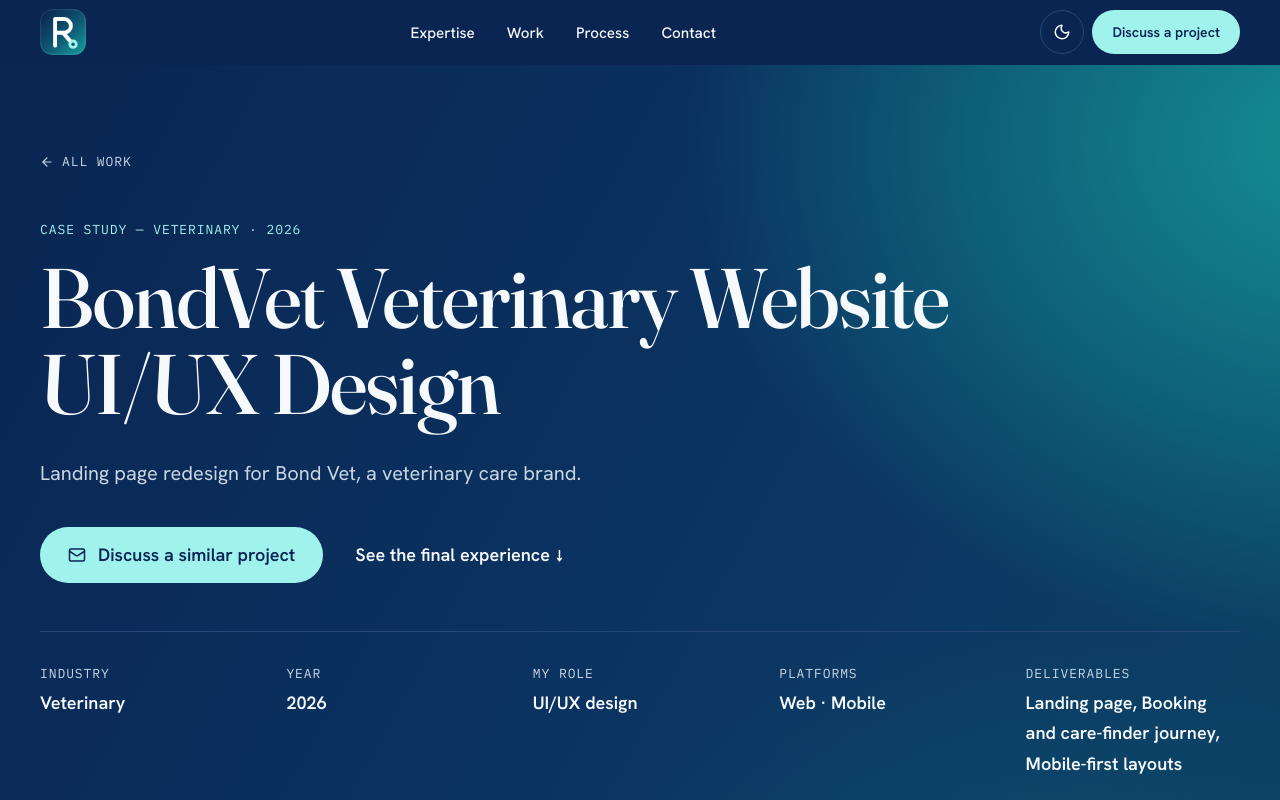
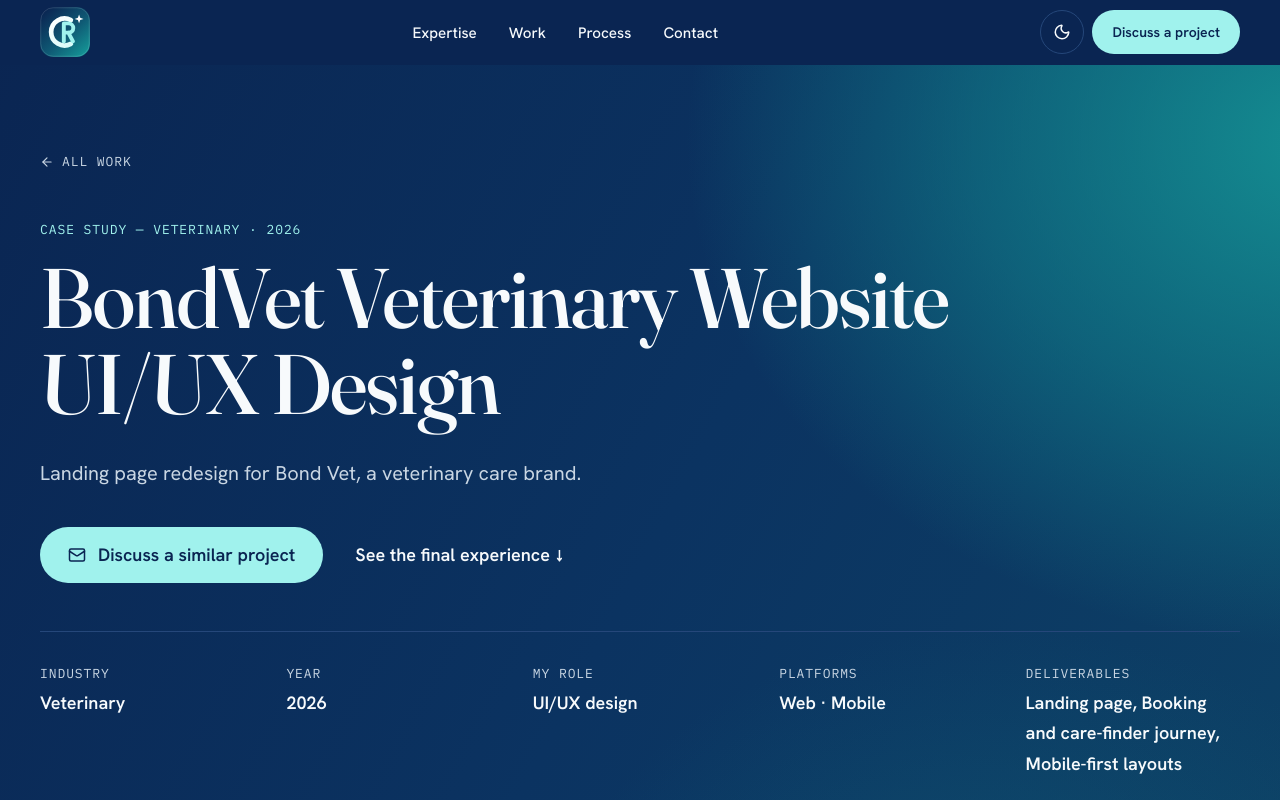
Before and after one commit to Ruqyya/my_portfolio, a React (Vite) app: page /work/bondvet-veterinary-website-ui-ux-design in a window 1280 px wide. Shown: the top 800 px of the page. Built offline with nearby package versions, Linux system fonts and the light colour scheme.

Commit message:
CR monogram logo (logo only), name restored to Creative Ruqyya

```diff
--- a/scripts/fetch-behance.mjs
+++ b/scripts/fetch-behance.mjs
@@ -92,7 +92,7 @@
     title: project.name,
     industry,
     year: publishedYear,
-    summary: `${project.name} — a ${industry.toLowerCase()} UI/UX project by Ruqyya Studio.`,
+    summary: `${project.name} — a ${industry.toLowerCase()} UI/UX project by Creative Ruqyya.`,
     coverImage: pickCover(project.covers),
     behanceUrl: project.url,
     color: project.colors ? rgbToHex(project.colors) : "#2563EB",
--- a/scripts/postbuild.mjs
+++ b/scripts/postbuild.mjs
@@ -22,8 +22,8 @@
 
 let written = 0;
 for (const p of projects) {
-  const title = `${p.title} · Ruqyya Studio`;
-  const desc = `${p.title}: a ${p.industry.toLowerCase()} case study by Ruqyya Studio, Senior Product Designer for healthcare and SaaS.`;
+  const title = `${p.title} · Creative Ruqyya`;
+  const desc = `${p.title}: a ${p.industry.toLowerCase()} case study by Creative Ruqyya, Senior Product Designer for healthcare and SaaS.`;
   const url = `${SITE}/work/${p.slug}`;
   let html = template.replace(/<title>[^<]*<\/title>/, `<title>${esc(title)}</title>`);
   html = setMeta(html, "name", "description", desc);
--- a/src/components/layout/Footer.tsx
+++ b/src/components/layout/Footer.tsx
@@ -5,7 +5,7 @@
     <footer className="surface-deep surface-deep-flat relative z-10 border-t border-line">
       <div className="mx-auto flex max-w-[88rem] flex-col gap-4 px-5 py-10 text-base text-ink-2 md:flex-row md:items-center md:justify-between md:px-10">
         <p>
-          <span className="inline-flex items-center gap-3 align-middle"><LogoMark size={34} /><span className="sr-only">Ruqyya Studio</span><span>Senior Product Designer · Lahore, working worldwide</span></span>
+          <span className="inline-flex items-center gap-3 align-middle"><LogoMark size={34} /><span className="sr-only">Creative Ruqyya</span><span>Senior Product Designer · Lahore, working worldwide</span></span>
         </p>
         <ul className="flex flex-wrap gap-x-6 gap-y-2">
           <li><a className="link-draw py-1" href="https://www.linkedin.com/in/ghulamruqyya/" target="_blank" rel="noreferrer">LinkedIn</a></li>
--- a/src/components/ui/Logo.tsx
+++ b/src/components/ui/Logo.tsx
@@ -1,7 +1,7 @@
 import { useId } from "react";
 
-// The mark: an "R" drawn like a stethoscope. The bowl is the loop, the leg is the tube, and the foot is the chest piece.
-// Healthcare in the letter itself, on the site gradient. Pure SVG, so it scales and recolours without files.
+// The mark: "CR" for Creative Ruqyya. A bold C ring cradles the R, and a small spark sits in the C's opening ("creative").
+// Pure SVG on the site gradient, so it scales and recolours without files.
 export function LogoMark({ size = 40, className = "" }: { size?: number; className?: string }) {
   const id = useId();
   return (
@@ -12,23 +12,26 @@
           <stop offset="0.55" stopColor="#0f5974" />
           <stop offset="1" stopColor="#159797" />
         </linearGradient>
+        <linearGradient id={`${id}-c`} x1="14" y1="14" x2="44" y2="50" gradientUnits="userSpaceOnUse">
+          <stop offset="0" stopColor="#ffffff" />
+          <stop offset="1" stopColor="#d6fbf8" />
+        </linearGradient>
       </defs>
       <rect width="64" height="64" rx="17" fill={`url(#${id}-g)`} />
       <rect x="1" y="1" width="62" height="62" rx="16" fill="none" stroke="#ffffff" strokeOpacity="0.16" />
-      <path d="M21 51V14h12.5a9.5 9.5 0 0 1 0 19H21" fill="none" stroke="#ffffff" strokeWidth="5.4" strokeLinecap="round" strokeLinejoin="round" />
-      <path d="M32 33l9.5 11" fill="none" stroke="#ffffff" strokeWidth="5.4" strokeLinecap="round" />
-      <circle cx="46" cy="49" r="6.4" fill="#a0f2ed" />
-      <circle cx="46" cy="49" r="2.4" fill="#0f5974" />
+      <path d="M39.5 16.8A17.2 17.2 0 1 0 39.5 47.2" fill="none" stroke={`url(#${id}-c)`} strokeWidth="6" strokeLinecap="round" />
+      <path d="M30.5 44V21h6.2a5.9 5.9 0 0 1 0 11.8h-6.2M36.3 32.8 42.2 44" fill="none" stroke="#a0f2ed" strokeWidth="5" strokeLinecap="round" strokeLinejoin="round" />
+      <path d="M50 9.5l1.5 4.2 4.2 1.5-4.2 1.5L50 20.9l-1.5-4.2-4.2-1.5 4.2-1.5z" fill="#ffffff" />
     </svg>
   );
 }
 
-// Logo only, no written name. The accessible name is still "Ruqyya Studio" for screen readers.
+// Logo only, no written name. The accessible name is still "Creative Ruqyya" for screen readers.
 export default function Logo({ compact = false }: { compact?: boolean }) {
   return (
     <span className="inline-flex items-center">
-      <LogoMark size={compact ? 46 : 54} />
-      <span className="sr-only">Ruqyya Studio, home</span>
+      <LogoMark size={compact ? 50 : 58} />
+      <span className="sr-only">Creative Ruqyya, home</span>
     </span>
   );
 }
--- a/src/data/behance-projects.json
+++ b/src/data/behance-projects.json
@@ -8,7 +8,7 @@
       "title": "BondVet Veterinary Website UI/UX Design",
       "industry": "Veterinary",
       "year": "2026",
-      "summary": "BondVet Veterinary Website UI/UX Design — a veterinary UI/UX project by Ruqyya Studio.",
+      "summary": "BondVet Veterinary Website UI/UX Design — a veterinary UI/UX project by Creative Ruqyya.",
       "coverImage": "https://mir-s3-cdn-cf.behance.net/projects/max_808/ae447e250980791.Y3JvcCwxMTIyLDg3NywwLDEzOA.png",
       "behanceUrl": "https://www.behance.net/gallery/250980791/BondVet-Veterinary-Website-UIUX-Design",
       "color": "#0EA5E9",
@@ -26,7 +26,7 @@
       "title": "Coffee Mobile App UI/UX Case Study",
       "industry": "Mobile App",
       "year": "2026",
-      "summary": "Coffee Mobile App UI/UX Case Study — a mobile app UI/UX project by Ruqyya Studio.",
+      "summary": "Coffee Mobile App UI/UX Case Study — a mobile app UI/UX project by Creative Ruqyya.",
       "coverImage": "https://mir-s3-cdn-cf.behance.net/projects/max_808/5a88d2135941433.Y3JvcCwxNDAwLDEwOTUsMCww.jpg",
       "behanceUrl": "https://www.behance.net/gallery/135941433/Coffee-Mobile-App-UIUX-Case-Study",
       "color": "#0EA5E9",
@@ -45,7 +45,7 @@
       "title": "Goddard Veterinary Website Redesign",
       "industry": "Veterinary",
       "year": "2026",
-      "summary": "Goddard Veterinary Website Redesign — a veterinary UI/UX project by Ruqyya Studio.",
+      "summary": "Goddard Veterinary Website Redesign — a veterinary UI/UX project by Creative Ruqyya.",
       "coverImage": "https://mir-s3-cdn-cf.behance.net/projects/max_808/fc3db4250980649.Y3JvcCwxMTIyLDg3NywwLDc0.png",
       "behanceUrl": "https://www.behance.net/gallery/250980649/Goddard-Veterinary-Website-Redesign",
       "color": "#0EA5E9",
@@ -63,7 +63,7 @@
       "title": "Lumina Dental Website UI/UX Design",
       "industry": "Dental",
       "year": "2026",
-      "summary": "Lumina Dental Website UI/UX Design — a dental UI/UX project by Ruqyya Studio.",
+      "summary": "Lumina Dental Website UI/UX Design — a dental UI/UX project by Creative Ruqyya.",
       "coverImage": "https://mir-s3-cdn-cf.behance.net/projects/max_808/c6a457250779261.Y3JvcCwxMTIyLDg3NywwLDExNg.png",
       "behanceUrl": "https://www.behance.net/gallery/250779261/Lumina-Dental-Website-UIUX-Design",
       "color": "#fbfaf6",
@@ -81,7 +81,7 @@
       "title": "Marham.pk Healthcare Platform Redesign",
       "industry": "SaaS",
       "year": "2026",
-      "summary": "Marham.pk Healthcare Platform Redesign — a saas UI/UX project by Ruqyya Studio.",
+      "summary": "Marham.pk Healthcare Platform Redesign — a saas UI/UX project by Creative Ruqyya.",
       "coverImage": "https://mir-s3-cdn-cf.behance.net/projects/max_808/445908250711451.Y3JvcCwxMTIyLDg3NywwLDA.png",
       "behanceUrl": "https://www.behance.net/gallery/250711451/Marhampk-Healthcare-Platform-Redesign",
       "color": "#0EA5E9",
@@ -99,7 +99,7 @@
       "title": "Medical & Clinic- Landing Page",
       "industry": "Healthcare",
       "year": "2026",
-      "summary": "Medical & Clinic- Landing Page — a healthcare UI/UX project by Ruqyya Studio.",
+      "summary": "Medical & Clinic- Landing Page — a healthcare UI/UX project by Creative Ruqyya.",
       "coverImage": "https://mir-s3-cdn-cf.behance.net/projects/max_808/e0cfe2187266103.Y3JvcCw5MjgsNzI2LDI0OCww.png",
       "behanceUrl": "https://www.behance.net/gallery/187266103/Medical-Clinic-Landing-Page",
       "color": "#0EA5E9",
@@ -116,7 +116,7 @@
       "title": "Mint Dental Clinic Website Redesign",
       "industry": "Dental",
       "year": "2026",
-      "summary": "Mint Dental Clinic Website Redesign — a dental UI/UX project by Ruqyya Studio.",
+      "summary": "Mint Dental Clinic Website Redesign — a dental UI/UX project by Creative Ruqyya.",
       "coverImage": "https://mir-s3-cdn-cf.behance.net/projects/max_808/63d243250976631.Y3JvcCwxMTIyLDg3NywwLDE3Mg.png",
       "behanceUrl": "https://www.behance.net/gallery/250976631/Mint-Dental-Clinic-Website-Redesign",
       "color": "#0EA5E9",
@@ -135,7 +135,7 @@
       "title": "Oladoc Healthcare App UI/UX Design",
       "industry": "Mobile App",
       "year": "2026",
-      "summary": "Oladoc Healthcare App UI/UX Design — a mobile app UI/UX project by Ruqyya Studio.",
+      "summary": "Oladoc Healthcare App UI/UX Design — a mobile app UI/UX project by Creative Ruqyya.",
       "coverImage": "https://mir-s3-cdn-cf.behance.net/projects/max_808/2c6986250981107.Y3JvcCwxMTIyLDg3NywwLDI3.png",
       "behanceUrl": "https://www.behance.net/gallery/250981107/Oladoc-Healthcare-App-UIUX-Design",
       "color": "#0EA5E9",
@@ -154,7 +154,7 @@
       "title": "QR Code Scanner App",
       "industry": "Mobile App",
       "year": "2026",
-      "summary": "QR Code Scanner App — a mobile app UI/UX project by Ruqyya Studio.",
+      "summary": "QR Code Scanner App — a mobile app UI/UX project by Creative Ruqyya.",
       "coverImage": "https://mir-s3-cdn-cf.behance.net/projects/max_808/f43d0c200634421.Y3JvcCwxMjI3LDk2MCwxMjQsMA.png",
       "behanceUrl": "https://www.behance.net/gallery/200634421/QR-Code-Scanner-App",
       "color": "#0EA5E9",
@@ -171,7 +171,7 @@
       "title": "Sehat Kahani Telemedicine UI/UX Design",
       "industry": "Healthcare",
       "year": "2026",
-      "summary": "Sehat Kahani Telemedicine UI/UX Design — a healthcare UI/UX project by Ruqyya Studio.",
+      "summary": "Sehat Kahani Telemedicine UI/UX Design — a healthcare UI/UX project by Creative Ruqyya.",
       "coverImage": "https://mir-s3-cdn-cf.behance.net/projects/max_808/0d9fac250976877.Y3JvcCwxMTIyLDg3NywwLDEzMw.png",
       "behanceUrl": "https://www.behance.net/gallery/250976877/Sehat-Kahani-Telemedicine-UIUX-Design",
       "color": "#f9fcf3",
@@ -188,7 +188,7 @@
       "title": "Shumaila’s London Clinic Website Redesign",
       "industry": "Healthcare",
       "year": "2026",
-      "summary": "Shumaila’s London Clinic Website Redesign — a healthcare UI/UX project by Ruqyya Studio.",
+      "summary": "Shumaila’s London Clinic Website Redesign — a healthcare UI/UX project by Creative Ruqyya.",
       "coverImage": "https://mir-s3-cdn-cf.behance.net/projects/max_808/decb99250776423.Y3JvcCwxMTIyLDg3NywwLDA.png",
       "behanceUrl": "https://www.behance.net/gallery/250776423/Shumailas-London-Clinic-Website-Redesign",
       "color": "#f6f8f8",
@@ -206,7 +206,7 @@
       "title": "Stock Trading Website Design",
       "industry": "Fintech",
       "year": "2026",
-      "summary": "Stock Trading Website Design — a fintech UI/UX project by Ruqyya Studio.",
+      "summary": "Stock Trading Website Design — a fintech UI/UX project by Creative Ruqyya.",
       "coverImage": "https://mir-s3-cdn-cf.behance.net/projects/max_808/ec19d2248940069.Y3JvcCwxOTA0LDE0OTAsMzExLDA.png",
       "behanceUrl": "https://www.behance.net/gallery/248940069/Stock-Trading-Website-Design",
       "color": "#08070a",
@@ -223,7 +223,7 @@
       "title": "Telemedicine Healthcare App Case Study",
       "industry": "Mobile App",
       "year": "2026",
-      "summary": "Telemedicine Healthcare App Case Study — a mobile app UI/UX project by Ruqyya Studio.",
+      "summary": "Telemedicine Healthcare App Case Study — a mobile app UI/UX project by Creative Ruqyya.",
       "coverImage": "https://mir-s3-cdn-cf.behance.net/projects/max_808/64c693250509473.Y3JvcCwxMzA5LDEwMjQsMTEzLDA.png",
       "behanceUrl": "https://www.behance.net/gallery/250509473/Telemedicine-Healthcare-App-Case-Study",
       "color": "#f9fafd",
@@ -242,7 +242,7 @@
       "title": "Victoria Road Dental Website Redesign",
       "industry": "Dental",
       "year": "2026",
-      "summary": "Victoria Road Dental Website Redesign — a dental UI/UX project by Ruqyya Studio.",
+      "summary": "Victoria Road Dental Website Redesign — a dental UI/UX project by Creative Ruqyya.",
       "coverImage": "https://mir-s3-cdn-cf.behance.net/projects/max_808/4e111b250977081.Y3JvcCwxMTIyLDg3NywwLDExMw.png",
       "behanceUrl": "https://www.behance.net/gallery/250977081/Victoria-Road-Dental-Website-Redesign",
       "color": "#fbfafd",
@@ -260,7 +260,7 @@
       "title": "Zental Dental Luxury Website UI/UX",
       "industry": "Dental",
       "year": "2026",
-      "summary": "Zental Dental Luxury Website UI/UX — a dental UI/UX project by Ruqyya Studio.",
+      "summary": "Zental Dental Luxury Website UI/UX — a dental UI/UX project by Creative Ruqyya.",
       "coverImage": "https://mir-s3-cdn-cf.behance.net/projects/max_808/c38aad250980489.Y3JvcCwxMTIyLDg3NywwLDYz.png",
       "behanceUrl": "https://www.behance.net/gallery/250980489/Zental-Dental-Luxury-Website-UIUX",
       "color": "#fef2ea",
--- a/src/pages/ProjectDetail.tsx
+++ b/src/pages/ProjectDetail.tsx
@@ -31,7 +31,7 @@
   useEffect(() => {
     if (!project) return;
     const prev = document.title;
-    document.title = `${project.study.identifier ?? project.title} · Ruqyya Studio`;
+    document.title = `${project.study.identifier ?? project.title} · Creative Ruqyya`;
     return () => {
       document.title = prev;
     };
```
Also changed, not shown: index.html (+7 -7 lines), public/favicon.svg, public/og-image.png, 8 other files (tests, documents, lock files or other folders).
